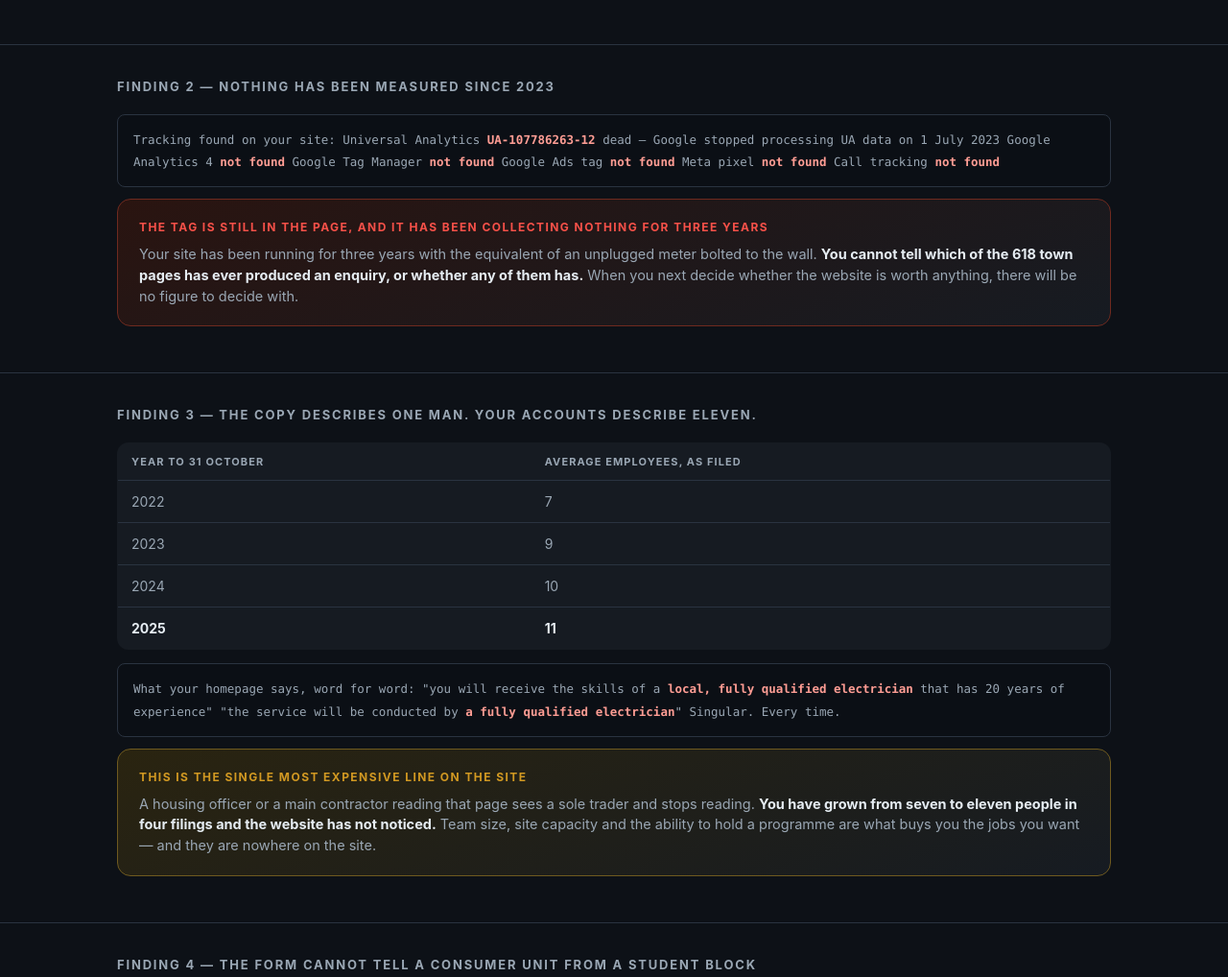
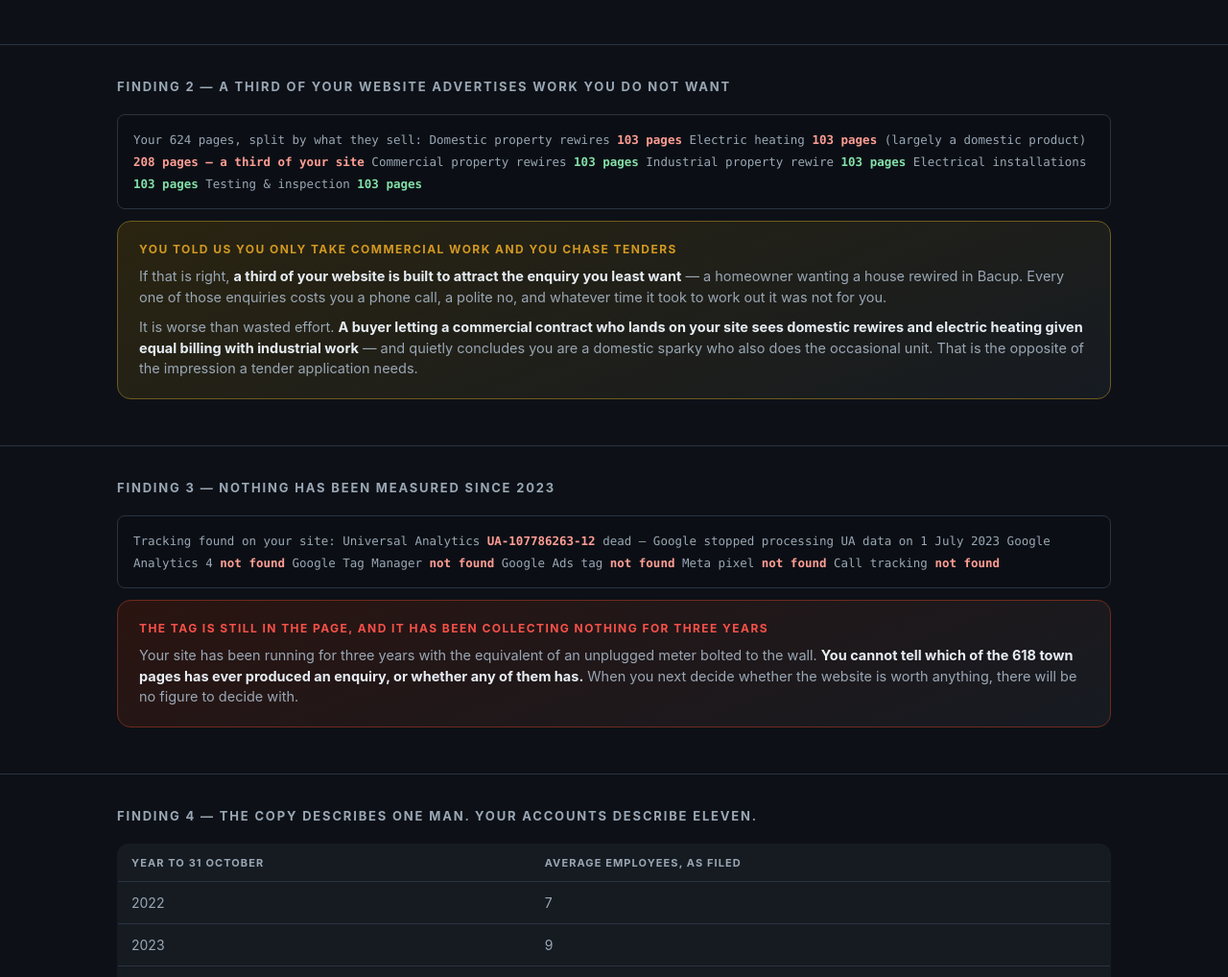
Before and after one commit to andrei170/lk-electrical-audit, a plain HTML site: page index.html in a window 1280 px wide. Shown: the part 861-1879 px from the top of the page at 96% size. Drawn offline with Linux system fonts and the light colour scheme.

Commit message:
Update index.html

```diff
--- a/index.html
+++ b/index.html
@@ -154,7 +154,35 @@ Word-for-word comparison, /electrical-installations-in-preston/
 
 <section>
   <div class="wrap">
-    <div class="h">Finding 2 &mdash; Nothing Has Been Measured Since 2023</div>
+    <div class="h">Finding 2 &mdash; A Third Of Your Website Advertises Work You Do Not Want</div>
+    <div class="code">
+Your 624 pages, split by what they sell:
+
+  Domestic property rewires        <span class="ph">103 pages</span>
+  Electric heating                 <span class="ph">103 pages</span>   (largely a domestic product)
+                                   <span class="ph">208 pages &mdash; a third of your site</span>
+
+  Commercial property rewires      <span class="ok">103 pages</span>
+  Industrial property rewire       <span class="ok">103 pages</span>
+  Electrical installations         <span class="ok">103 pages</span>
+  Testing &amp; inspection             <span class="ok">103 pages</span>
+    </div>
+    <div class="warn">
+      <div class="lab">You told us you only take commercial work and you chase tenders</div>
+      <p>If that is right, <b>a third of your website is built to attract the enquiry you least want</b> &mdash; a
+      homeowner wanting a house rewired in Bacup. Every one of those enquiries costs you a phone call, a polite no, and
+      whatever time it took to work out it was not for you.</p>
+      <p>It is worse than wasted effort. <b>A buyer letting a commercial contract who lands on your site sees domestic
+      rewires and electric heating given equal billing with industrial work</b> &mdash; and quietly concludes you are a
+      domestic sparky who also does the occasional unit. That is the opposite of the impression a tender application
+      needs.</p>
+    </div>
+  </div>
+</section>
+
+<section>
+  <div class="wrap">
+    <div class="h">Finding 3 &mdash; Nothing Has Been Measured Since 2023</div>
     <div class="code">
 Tracking found on your site:
 
@@ -178,7 +206,7 @@ Tracking found on your site:
 
 <section>
   <div class="wrap">
-    <div class="h">Finding 3 &mdash; The Copy Describes One Man. Your Accounts Describe Eleven.</div>
+    <div class="h">Finding 4 &mdash; The Copy Describes One Man. Your Accounts Describe Eleven.</div>
     <div style="overflow-x:auto">
     <table class="cmp">
       <tr><th>Year to 31 October</th><th>Average employees, as filed</th></tr>
@@ -209,7 +237,7 @@ Singular. Every time.
 
 <section>
   <div class="wrap">
-    <div class="h">Finding 4 &mdash; The Form Cannot Tell A Consumer Unit From A Student Block</div>
+    <div class="h">Finding 5 &mdash; The Form Cannot Tell A Consumer Unit From A Student Block</div>
     <div class="code">
 Every field on your contact form:
 
@@ -237,7 +265,7 @@ Every field on your contact form:
 
 <section>
   <div class="wrap">
-    <div class="h">Finding 5 &mdash; The Small Things Google And Buyers Both Look At</div>
+    <div class="h">Finding 6 &mdash; The Small Things Google And Buyers Both Look At</div>
     <div class="code">
   Site description in your page code:   <span class="ph">"Just another WordPress site"</span>
                                         (the WordPress factory default, never changed)
@@ -271,7 +299,7 @@ Every field on your contact form:
 
 <section>
   <div class="wrap">
-    <div class="h">Finding 6 &mdash; The Work You Actually Want Is Let On Frameworks, And They Are Public</div>
+    <div class="h">Finding 7 &mdash; The Work You Actually Want Is Let On Frameworks, And They Are Public</div>
     <div class="win">
       <div class="lab">One live route we could verify, on your doorstep</div>
       <ul>
@@ -346,7 +374,7 @@ Every field on your contact form:
     Prepared by Andrei Givero &middot; AG1 Consulting &middot; 21 September 2026<br><br>
     For Luke Kennedy, LK Electrical Engineering Ltd, Heysham, Morecambe. <b>Statements about the website were read from
     lkelectricalengineering.co.uk's own served pages and published sitemap on 18 September 2026</b> &mdash; the 624 sitemap
-    URLs and their six-services-by-103-towns pattern, the Page Generator Pro plugin, the Universal Analytics property
+    URLs, their six-services-by-103-towns pattern and the resulting 208 domestic-facing pages, the Page Generator Pro plugin, the Universal Analytics property
     UA-107786263-12 and the absence of any other tracking code, the contact form fields, the absence of H1 elements and of
     a homepage meta description, the "Just another WordPress site" site description, the published mobile number and Gmail
     address, the NAPIT logo, and the byte sizes of the homepage HTML and its images as served. <b>The 99.7% figure is a
```
